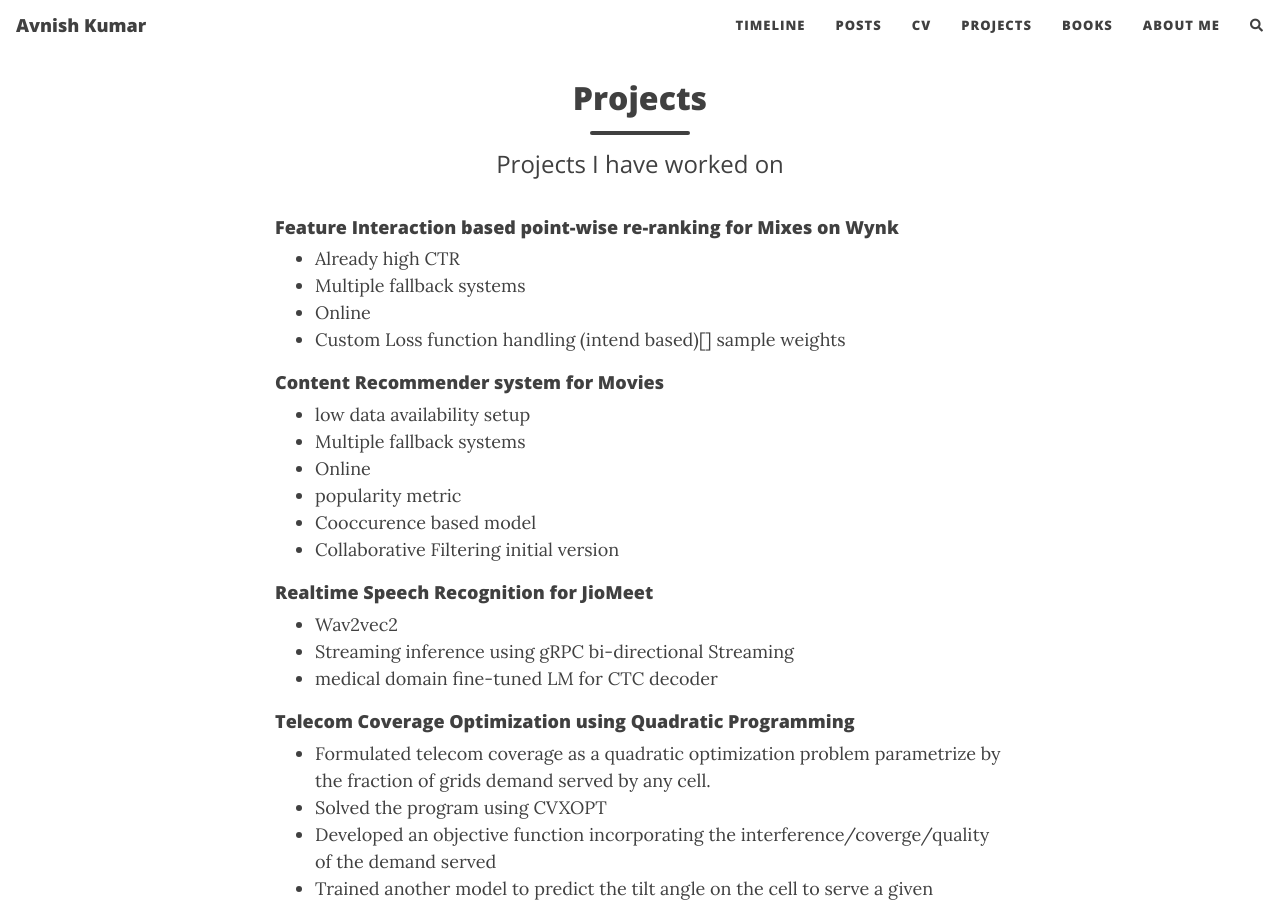
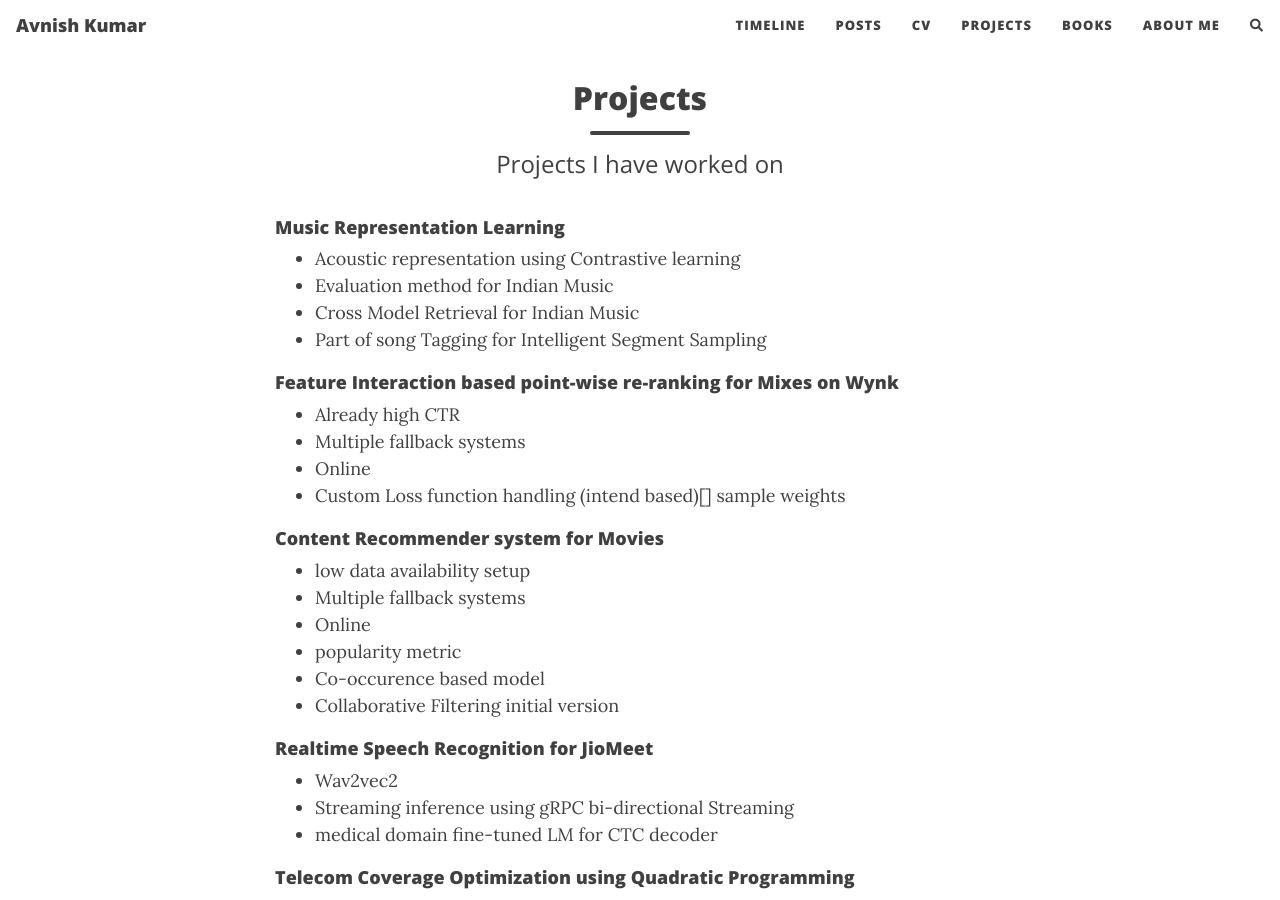
Before and after one commit to kavnish/kavnish.github.io, a Jekyll site: the page built from pages/projects.md, in a window 1280 px wide and 900 px high. Built offline with Jekyll 4.4.1, drawn with Linux system fonts in a browser that asks for light colours; nearby versions of some CDN libraries; comment, search, counter and statistics services are not loaded.

```diff
--- a/pages/projects.md
+++ b/pages/projects.md
@@ -9,6 +9,13 @@ nav-short: true
 full-width: false
 published: true
 ---
+
+#### Music Representation Learning
+- Acoustic representation using Contrastive learning
+- Evaluation method for Indian Music
+- Cross Model Retrieval for Indian Music
+- Part of song Tagging for Intelligent Segment Sampling
+
 
 #### Feature Interaction based point-wise re-ranking for Mixes on Wynk
 
@@ -23,7 +30,7 @@ published: true
 - Multiple fallback systems
 - Online
 - popularity metric
-- Cooccurence based model
+- Co-occurence based model
 - Collaborative Filtering initial version
 
 #### Realtime Speech Recognition for JioMeet
```
Also changed, not shown: _posts/2023-08-13-Spotify-Like-Buttons-is-Broken.md (+61 -2 lines), pages/timeline.md (+11 -1 lines), _posts/image-2.png (added), assets/img/install-steps.gif (deleted), assets/img/spotify-like.png (added), 1 other file.
